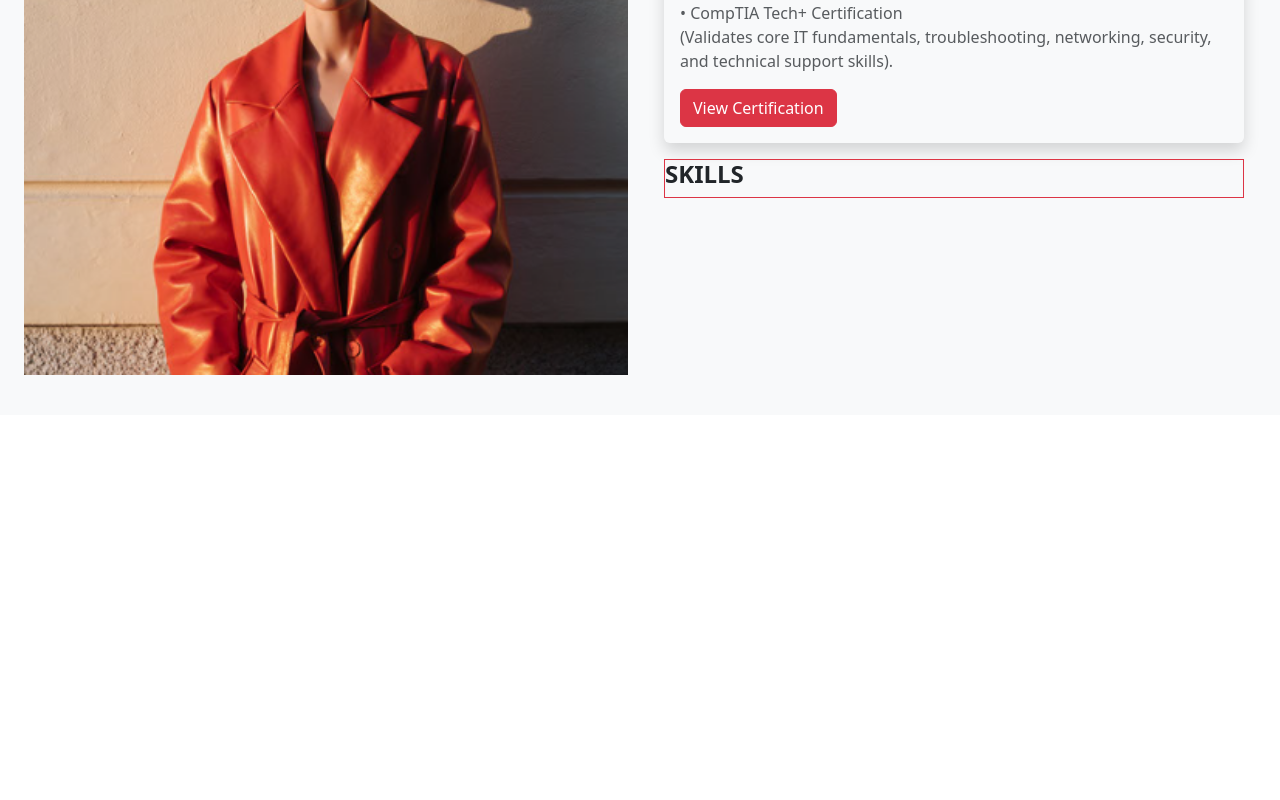
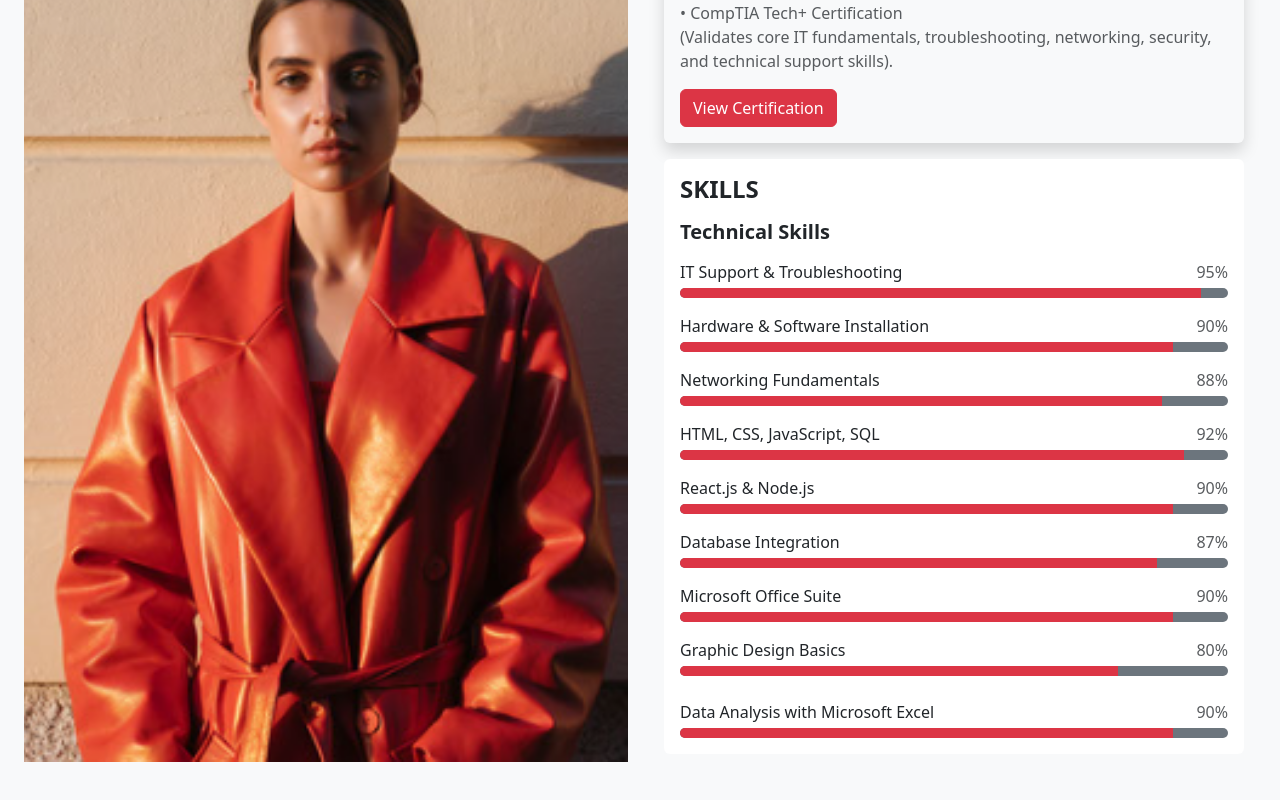
Before and after one commit to johnjerry8749/portflio, a React (Vite) app in the folder frontend/: page / in a window 1280 px wide. Shown: the part 1308-2108 px from the top of the page. Before the commit the page ends 1723 px from the top, so only its background shows below. Built offline with nearby package versions, Linux system fonts and the light colour scheme.

Commit message:
Enhance About component by adding detailed skills section with progress indicators for improved presentation

```diff
--- a/frontend/src/components/About.jsx
+++ b/frontend/src/components/About.jsx
@@ -66,12 +66,165 @@ const About = () => {
             </div>
           </div>
 
-          <div className="mt-3 border border-danger">
-            <h1 className="fs-4 fw-bold text-dark">SKILLS</h1>
+          <div className="mt-3  rounded overflow-hidden">
+            <div className="p-3 bg-white">
+              <h1 className="fs-4 fw-bold text-dark mb-3">SKILLS</h1>
+              <h2 className="fs-5 fw-bold text-dark mb-3">Technical Skills</h2>
+
+              <div className="mb-3">
+                <div className="d-flex justify-content-between mb-1">
+                  <span className="text-dark">IT Support & Troubleshooting</span>
+                  <span className="text-muted">95%</span>
+                </div>
+                <div className="progress bg-secondary" style={{ height: "10px" }}>
+                  <div
+                    className="progress-bar bg-danger"
+                    role="progressbar"
+                    style={{ width: "95%" }}
+                    aria-valuenow="95"
+                    aria-valuemin="0"
+                    aria-valuemax="100"
+                  />
+                </div>
+              </div>
+
+              <div className="mb-3">
+                <div className="d-flex justify-content-between mb-1">
+                  <span className="text-dark">Hardware & Software Installation</span>
+                  <span className="text-muted">90%</span>
+                </div>
+                <div className="progress bg-secondary" style={{ height: "10px" }}>
+                  <div
+                    className="progress-bar bg-danger"
+                    role="progressbar"
+                    style={{ width: "90%" }}
+                    aria-valuenow="90"
+                    aria-valuemin="0"
+                    aria-valuemax="100"
+                  />
+                </div>
+              </div>
+
+              <div className="mb-3">
+                <div className="d-flex justify-content-between mb-1">
+                  <span className="text-dark">Networking Fundamentals</span>
+                  <span className="text-muted">88%</span>
+                </div>
+                <div className="progress bg-secondary" style={{ height: "10px" }}>
+                  <div
+                    className="progress-bar bg-danger"
+                    role="progressbar"
+                    style={{ width: "88%" }}
+                    aria-valuenow="88"
+                    aria-valuemin="0"
+                    aria-valuemax="100"
+                  />
+                </div>
+              </div>
+
+              <div className="mb-3">
+                <div className="d-flex justify-content-between mb-1">
+                  <span className="text-dark">HTML, CSS, JavaScript, SQL</span>
+                  <span className="text-muted">92%</span>
+                </div>
+                <div className="progress bg-secondary" style={{ height: "10px" }}>
+                  <div
+                    className="progress-bar bg-danger"
+                    role="progressbar"
+                    style={{ width: "92%" }}
+                    aria-valuenow="92"
+                    aria-valuemin="0"
+                    aria-valuemax="100"
+                  />
+                </div>
+              </div>
+
+              <div className="mb-3">
+                <div className="d-flex justify-content-between mb-1">
+                  <span className="text-dark">React.js & Node.js</span>
+                  <span className="text-muted">90%</span>
+                </div>
+                <div className="progress bg-secondary" style={{ height: "10px" }}>
+                  <div
+                    className="progress-bar bg-danger"
+                    role="progressbar"
+                    style={{ width: "90%" }}
+                    aria-valuenow="90"
+                    aria-valuemin="0"
+                    aria-valuemax="100"
+                  />
+                </div>
+              </div>
+
+              <div className="mb-3">
+                <div className="d-flex justify-content-between mb-1">
+                  <span className="text-dark">Database Integration</span>
+                  <span className="text-muted">87%</span>
+                </div>
+                <div className="progress bg-secondary" style={{ height: "10px" }}>
+                  <div
+                    className="progress-bar bg-danger"
+                    role="progressbar"
+                    style={{ width: "87%" }}
+                    aria-valuenow="87"
+                    aria-valuemin="0"
+                    aria-valuemax="100"
+                  />
+                </div>
+              </div>
+
+              <div className="mb-3">
+                <div className="d-flex justify-content-between mb-1">
+                  <span className="text-dark">Microsoft Office Suite</span>
+                  <span className="text-muted">90%</span>
+                </div>
+                <div className="progress bg-secondary" style={{ height: "10px" }}>
+                  <div
+                    className="progress-bar bg-danger"
+                    role="progressbar"
+                    style={{ width: "90%" }}
+                    aria-valuenow="90"
+                    aria-valuemin="0"
+                    aria-valuemax="100"
+                  />
+                </div>
+              </div>
+
+              <div className="mb-0">
+                <div className="d-flex justify-content-between mb-1">
+                  <span className="text-dark">Graphic Design Basics</span>
+                  <span className="text-muted">80%</span>
+                </div>
+                <div className="progress bg-secondary" style={{ height: "10px" }}>
+                  <div
+                    className="progress-bar bg-danger"
+                    role="progressbar"
+                    style={{ width: "80%" }}
+                    aria-valuenow="80"
+                    aria-valuemin="0"
+                    aria-valuemax="100"
+                  />
+                </div>
+              </div>
+
+              <div className="mt-4">
+                <div className="d-flex justify-content-between mb-1">
+                  <span className="text-dark">Data Analysis with Microsoft Excel</span>
+                  <span className="text-muted">90%</span>
+                </div>
+                <div className="progress bg-secondary" style={{ height: "10px" }}>
+                  <div
+                    className="progress-bar bg-danger"
+                    role="progressbar"
+                    style={{ width: "90%" }}
+                    aria-valuenow="90"
+                    aria-valuemin="0"
+                    aria-valuemax="100"
+                  />
+                </div>
+              </div>
+            </div>
           </div>
-
-
-
 
         </div>
       </div>
```
